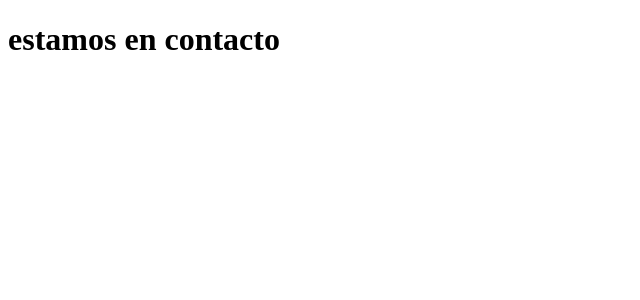
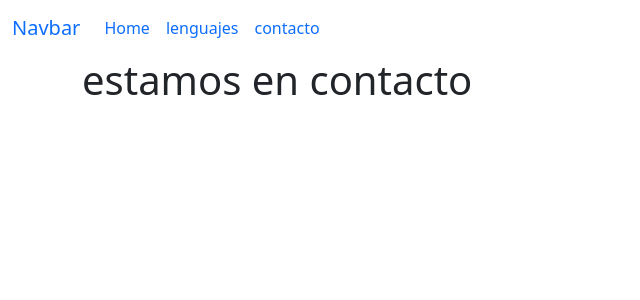
Before and after one commit to Agon-PorfNoMeDesapruebes/ejercicio1-python, a Flask app: page /contacto in a window 1280 px wide. Shown: the top 300 px of the page, without its empty margins (0-640 px from the left). Run offline with Flask 3, Linux system fonts and the light colour scheme.

Commit message:
Funciona Código

```diff
--- a/Flask/app.py
+++ b/Flask/app.py
@@ -1,19 +1,20 @@
 from flask import Flask, render_template
 
-#Inicio de la aplicación(Todo va adentro)
+# Inicio de la aplicación (todo va adentro)
 app = Flask(__name__)
 
-app.run(debug = True)
+@app.route('/')
+def index():
+    return render_template('base.html')
 
-@app.route('/')
 @app.route('/contacto')
+def contacto():
+    return render_template('contacto.html')
 
-def principal():
-    return render_template('index.html')
+@app.route('/lenguajes')
+def lenguajes():
+    return render_template('lenguajes.html')
 
-def contacto():
-    return "Contacto"
-
-#Termina la aplicación
+# Termina la aplicación
 if __name__ == '__main__':
-    app.run(debug = True, port = 3500)
+    app.run(debug=True, port=3500)
--- a/Flask/templates/base.html
+++ b/Flask/templates/base.html
@@ -28,7 +28,7 @@
                 </li>
 
                 <li class="nav-item">
-                    <a class="nav-link" href="{{ url_for('mostrarLenguajes') }}">lenguajes</a>
+                    <a class="nav-link" href="{{ url_for('lenguajes') }}">lenguajes</a>
                 </li>
 
                 <li class="nav-item">
--- a/Flask/templates/contacto.html
+++ b/Flask/templates/contacto.html
@@ -1,8 +1,8 @@
 {% extends './base.html' %}
 
-<title>{%block title%} contacto {%end block%}</title>
+<title>{%block title%} contacto {%endblock%}</title>
 
 {%block body%}
 <h1>estamos en contacto
 </h1>
-{%end block%}
+{%endblock%}
--- a/Flask/templates/lenguajes.html
+++ b/Flask/templates/lenguajes.html
@@ -1,8 +1,8 @@
 {% extends './base.html' %}
 
-<title>{%block title%} contacto {%end block%}</title>
+<title>{%block title%} contacto {%endblock%}</title>
 
 {%block body%}
-<h1>estamos en contacto
+<h1>Java, Python, HTML
 </h1>
-{%end block%}
+{%endblock%}
```
